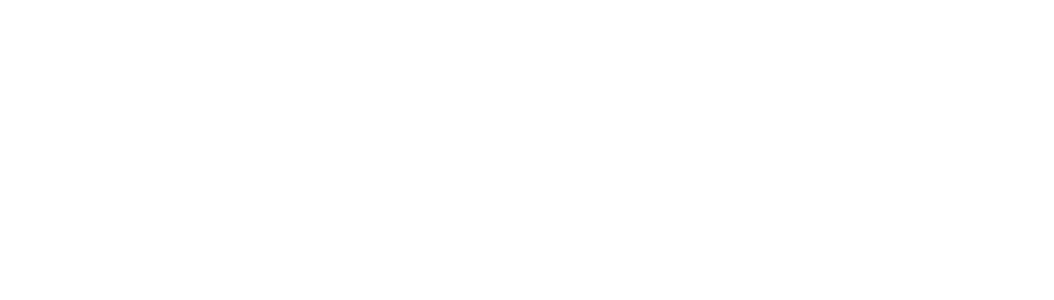
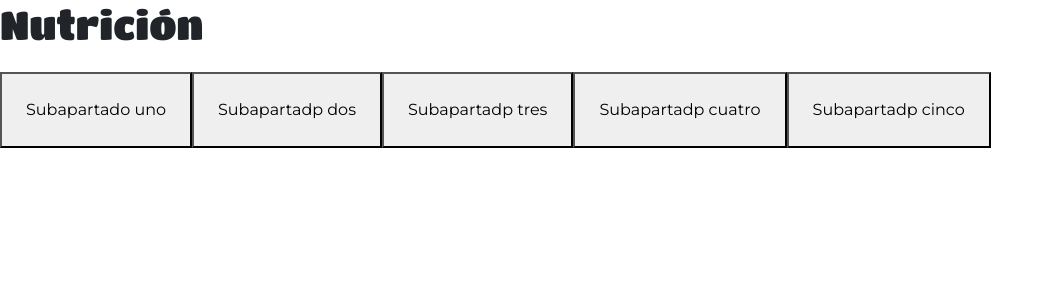
Before and after one commit to aleswebgit/Deploy-Habit-Front-End, a React (Create React App) app: page /category in a window 1280 px wide. Before the commit this address had no page. Shown: the top 300 px of the page, without its empty margins (0-1054 px from the left). Built offline with nearby package versions, Linux system fonts and the light colour scheme.

Commit message:
rename diferent, categories and sections in views and components folders

```diff
--- a/src/Components/Category.jsx
+++ b/src/Components/CategoryButton.jsx
@@ -5,7 +5,7 @@ import Sport from '../media/icons/Sport'
 import Sleep from '../media/icons/Sleep'
 
 
-const Category = () => {
+const CategoryButton = () => {
 
   const categories = ([
     {
@@ -39,7 +39,7 @@ const Category = () => {
     <section className='grid grid-cols-2 gap-4 p-6'>
       {categories.map( category => {
         return (
-          <a key={category.name} href="/section" className='flex justify-center'>
+          <a key={category.name} href="/category" className='flex justify-center'>
             <div className={`${category.bgColor} flex flex-col items-center justify-center w-[130px] aspect-square rounded-3xl`}>
               <div className="flex item-center justify-center">
                 {category.icon}
@@ -55,4 +55,4 @@ const Category = () => {
   )
 }
 
-export default Category
+export default CategoryButton
--- a/src/Components/SectionsComponent.jsx
+++ b/src/Components/SectionButton.jsx
@@ -1,5 +1,5 @@
 
-function SectionsComponent({text,onClick}){
+function SectionButton({text,onClick}){
   return(
     <button
       className = "flex bg-[#F8D1B4] rounded-3xl w-[336px] justify-center text-[#E57A56] p-4 m-auto my-8 mt-3 mb-3"
@@ -10,4 +10,4 @@ function SectionsComponent({text,onClick}){
   )
 }
 
-export default SectionsComponent
+export default SectionButton
--- /dev/null
+++ b/src/Views/Category.jsx
@@ -0,0 +1,17 @@
+import SectionButton from '../Components/SectionButton'
+
+
+const Category = () => {
+  return (
+    <>
+      <h1>Nutrición</h1>
+      <SectionButton text='Subapartado uno'/>
+      <SectionButton text='Subapartadp dos '/>
+      <SectionButton text='Subapartadp tres'/>
+      <SectionButton text='Subapartadp cuatro'/>
+      <SectionButton text='Subapartadp cinco'/>
+    </>
+  )
+}
+
+export default Category
--- a/src/Views/Home.jsx
+++ b/src/Views/Home.jsx
@@ -1,5 +1,5 @@
 import { useEffect, useState } from 'react'
-import Category from '../Components/Category'
+import CategoryButton from '../Components/CategoryButton'
 import Landing from '../Views/Landing'
 import Advice from '../Components/Advice'
 import Navbar from '../Components/Navbar'
@@ -30,7 +30,7 @@ const Home = () => {
                 Ver mas...
               </a>
             </div>
-            <Category/>
+            <CategoryButton/>
             <Advice/>
           </>
         )}
--- a/src/Views/Section.jsx
+++ /dev/null
@@ -1,18 +0,0 @@
-import SectionsComponent from '../Components/SectionsComponent'
-
-
-const Section = () => {
-  return (
-    <>
-      <h1>Nutrición</h1>
-      <SectionsComponent text='Subapartado uno'/>
-      <SectionsComponent text='Subapartadp dos '/>
-      <SectionsComponent text='Subapartadp tres'/>
-      <SectionsComponent text='Subapartadp cuatro'/>
-      <SectionsComponent text='Subapartadp cinco'/>
-    </>
-
-  )
-}
-
-export default Section
--- a/src/routes/RoutesConfig.jsx
+++ b/src/routes/RoutesConfig.jsx
@@ -2,7 +2,7 @@ import {BrowserRouter as Router, Routes, Route,} from 'react-router-dom'
 import Home from '../Views/Home'
 import Login from '../Views/Login'
 import UserRegister from '../Views/UserRegister'
-import Section from '../Views/Section'
+import Category from '../Views/Category'
 import AdminRegister from '../Views/AdminRegister'
 
 
@@ -14,7 +14,7 @@ function RoutesConfig(){
         <Route path="/" element={ <Home/> } />
         <Route path="/login" element={ <Login/> } />
         <Route path="/register" element={ <UserRegister/> } />
-        <Route path="/section" element={ <Section/> } />
+        <Route path="/category" element={ <Category/> } />
         <Route path="/admin-register" element={ <AdminRegister/> } />
       </Routes>
     </Router>
```
